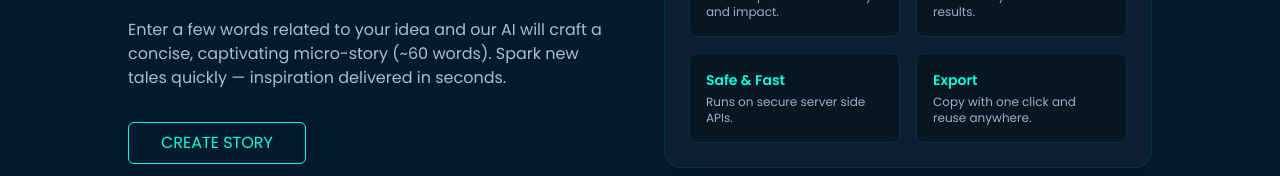
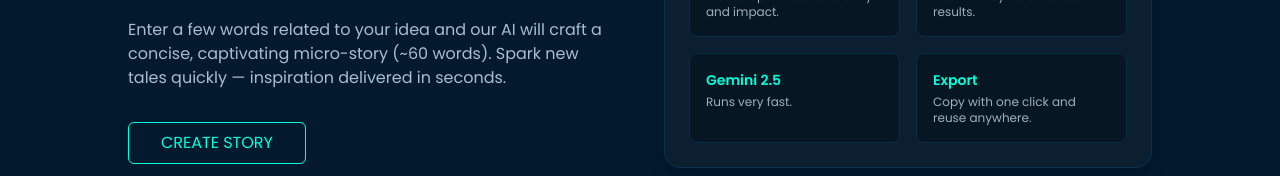
Before and after one commit to Havennnn/StoryWeaver, a React (Vite) app: page / in a window 1280 px wide. Shown: the part 269-445 px from the top of the page. Built offline with nearby package versions, Linux system fonts and the light colour scheme.

Commit message:
text update

```diff
--- a/src/components/Home.jsx
+++ b/src/components/Home.jsx
@@ -46,8 +46,8 @@ const Home = () => {
               </div>
 
               <div className="rounded-lg bg-[#061723] p-4 border border-[#073046]">
-                <h4 className="text-sm font-semibold text-[#01FFDC]">Safe & Fast</h4>
-                <p className="text-xs text-[#9fb0bf] mt-1">Runs on secure server side APIs.</p>
+                <h4 className="text-sm font-semibold text-[#01FFDC]">Gemini 2.5</h4>
+                <p className="text-xs text-[#9fb0bf] mt-1">Runs very fast.</p>
               </div>
 
               <div className="rounded-lg bg-[#061723] p-4 border border-[#073046]">
```
